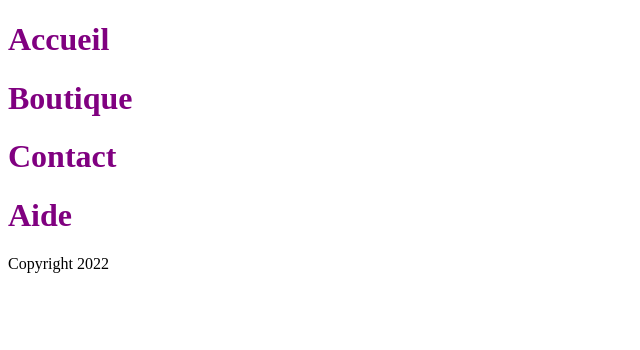
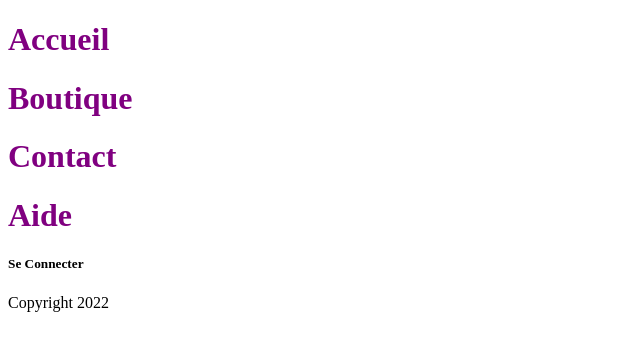
Before and after one commit to fheern/testgit, a plain HTML site: page index.html in a window 1280 px wide. Shown: the whole page, without its empty margins (0-640 px from the left). Drawn offline with Linux system fonts and the light colour scheme.

Commit message:
ajout de "se connecter"

```diff
--- a/index.html
+++ b/index.html
@@ -13,6 +13,7 @@
   <h1 class="titre">Boutique</h1>
   <h1 class="titre">Contact</h1>
   <h1 class="titre">Aide</h1>
+  <h5> Se Connecter </h5>
 </header>
 
 <footer>Copyright 2022</footer>
```
